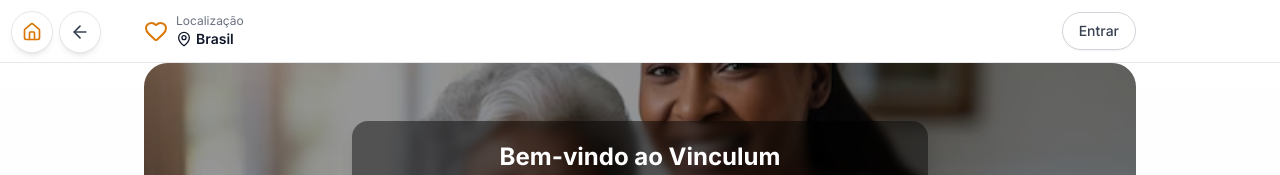
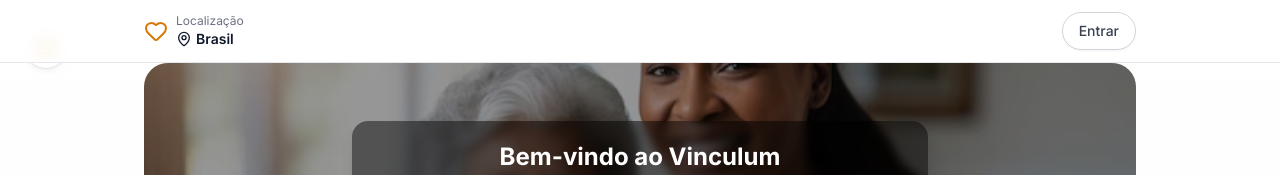
Before and after one commit to Migsrs/Site-para-idosos, a React (Vite) app: page / in a window 1280 px wide. Shown: the top 175 px of the page. Built offline with nearby package versions, Linux system fonts and the light colour scheme.

Commit message:
Add files via upload

```diff
--- a/src/components/layout.jsx
+++ b/src/components/layout.jsx
@@ -74,19 +74,19 @@ function UserMenuButton({ session, onLogout }) {
         onClick={toggle}
         className="flex items-center gap-2 rounded-full bg-gray-100 px-2 py-1 pl-1 pr-3 text-sm hover:bg-gray-200"
       >
-        <div className="h-8 w-8 rounded-full bg-amber-500 text-white flex items-center justify-center text-sm">
+        <div className="flex h-8 w-8 items-center justify-center rounded-full bg-amber-500 text-sm text-white">
           {initial}
         </div>
-        <span className="hidden sm:block max-w-[120px] truncate font-medium">
+        <span className="hidden max-w-[120px] truncate font-medium sm:block">
           {session.name || session.email}
         </span>
       </button>
 
       {open && (
         <div className="absolute right-0 mt-2 w-64 rounded-2xl border border-gray-200 bg-white py-2 text-sm shadow-xl">
-          <div className="px-3 pb-2 border-b border-gray-100">
+          <div className="border-b border-gray-100 px-3 pb-2">
             <div className="text-xs text-gray-500">Logado como</div>
-            <div className="font-semibold truncate">
+            <div className="truncate font-semibold">
               {session.name || session.email}
             </div>
           </div>
@@ -150,7 +150,7 @@ export function BottomTabs({ session }) {
           to="/"
           label="Início"
           icon={Home}
-          active={is("/services") || loc.pathname === "/"}
+          active={loc.pathname === "/"}
         />
         <TabLink
           to="/contacts"
@@ -183,29 +183,36 @@ function TabLink({ to, label, icon: Icon, active }) {
   );
 }
 
-// =================== BOTÕES FLOTANTES (HOME + VOLTAR) ===================
-export function FloatingNavButtons() {
+// =================== BOTÕES FLUTUANTES (HOME + VOLTAR) – DESKTOP ===================
+function FloatingDesktopNav() {
   const navigate = useNavigate();
-
-  const goHome = () => navigate("/");
-  const goBack = () => navigate(-1);
+  const location = useLocation();
+  const isHome = location.pathname === "/";
 
   return (
-    <div className="fixed left-3 top-3 z-50 flex gap-2">
+    // hidden em mobile; aparece só em md+
+    <div className="pointer-events-none fixed left-4 top-4 z-40 hidden gap-3 md:flex md:left-6 md:top-6">
+      {/* Home */}
       <button
-        onClick={goHome}
-        className="flex h-10 w-10 items-center justify-center rounded-full bg-white shadow-md ring-1 ring-gray-200 hover:bg-gray-50"
-        title="Ir para a página inicial"
+        type="button"
+        onClick={() => navigate("/")}
+        className="pointer-events-auto flex h-11 w-11 items-center justify-center rounded-full bg-white shadow-md shadow-black/5 ring-1 ring-black/5 transition hover:scale-[1.03]"
+        aria-label="Ir para a página inicial"
       >
         <Home className="h-5 w-5 text-amber-600" />
       </button>
-      <button
-        onClick={goBack}
-        className="flex h-10 w-10 items-center justify-center rounded-full bg-white shadow-md ring-1 ring-gray-200 hover:bg-gray-50"
-        title="Voltar página"
-      >
-        <ArrowLeft className="h-5 w-5 text-gray-700" />
-      </button>
+
+      {/* Voltar – só aparece se não estiver na home */}
+      {!isHome && (
+        <button
+          type="button"
+          onClick={() => navigate(-1)}
+          className="pointer-events-auto flex h-11 w-11 items-center justify-center rounded-full bg-white shadow-md shadow-black/5 ring-1 ring-black/5 transition hover:scale-[1.03]"
+          aria-label="Voltar para a página anterior"
+        >
+          <ArrowLeft className="h-5 w-5 text-amber-600" />
+        </button>
+      )}
     </div>
   );
 }
@@ -214,8 +221,10 @@ export function FloatingNavButtons() {
 export function PageLayout({ session, onLogout, children }) {
   return (
     <div className="min-h-screen bg-gradient-to-b from-white to-gray-50 pb-16 md:pb-0">
+      {/* Botões flutuantes só em desktop/tablet */}
+      <FloatingDesktopNav />
+
       <AppBar session={session} onLogout={onLogout} />
-      <FloatingNavButtons />
       <main>{children}</main>
       <BottomTabs session={session} />
 
```
